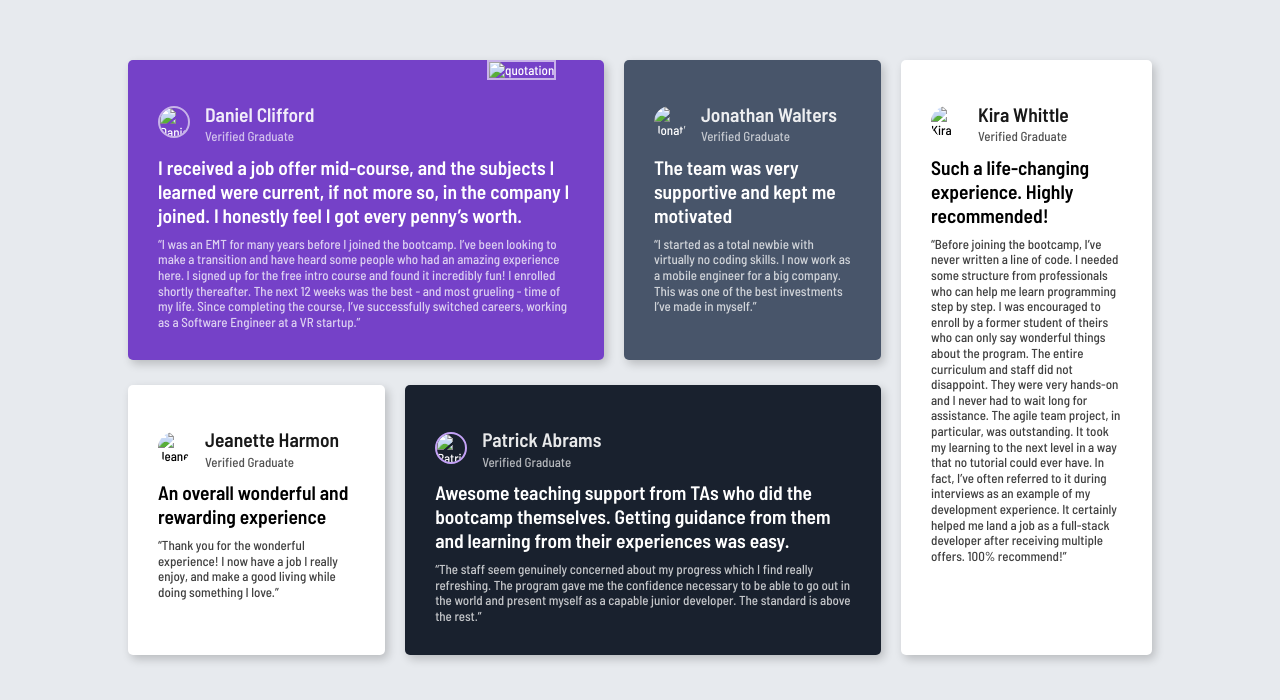
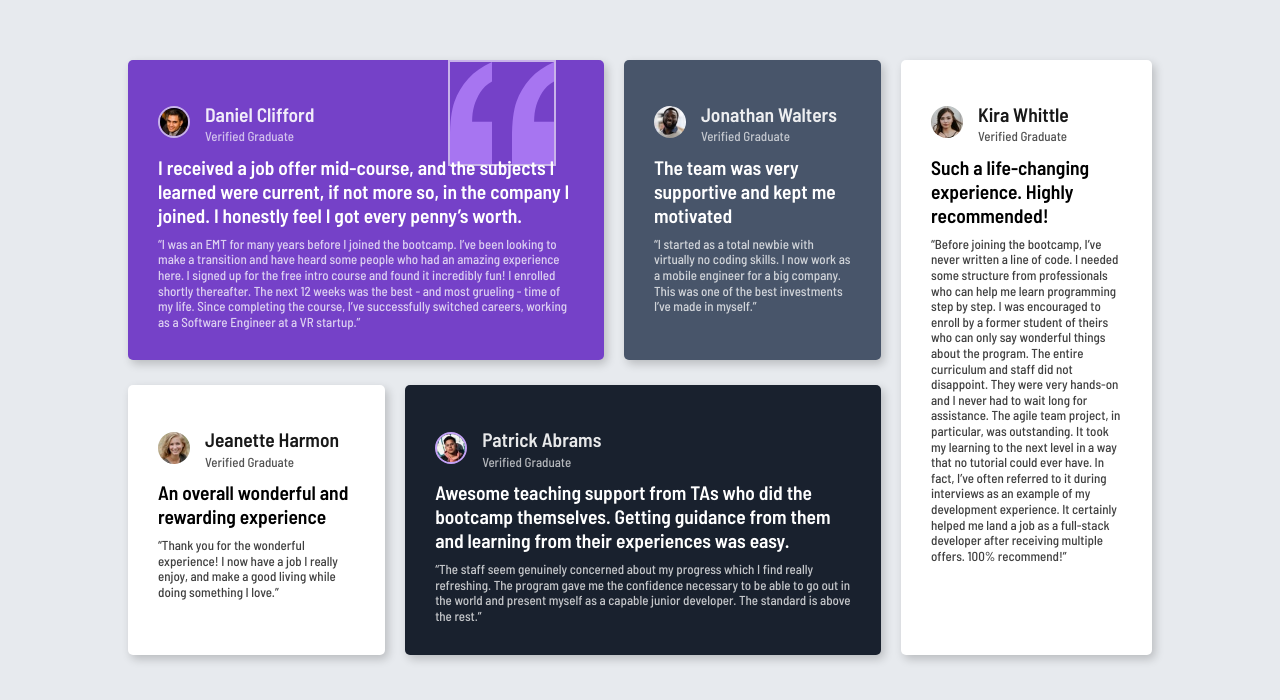
Before and after one commit to thek2j/Testimonials-grid, a plain HTML site: page index.html in a window 1280 px wide. Shown: the part 196-896 px from the top of the page. Drawn offline with Linux system fonts and the light colour scheme.

Commit message:
Update index.html

```diff
--- a/index.html
+++ b/index.html
@@ -4,7 +4,7 @@
     <meta charset="UTF-8">
     <meta name="viewport" content="width=device-width, initial-scale=1.0"> <!-- displays site properly based on user's device -->
 
-    <link rel="icon" type="image/png" sizes="32x32" href="./images/favicon-32x32.png">
+    <link rel="icon" type="image/png" sizes="32x32" href="./favicon-32x32.png">
     <title>Frontend Mentor | [Testimonials grid]</title>
     <link rel="preconnect" href="https://fonts.googleapis.com">
     <link rel="preconnect" href="https://fonts.gstatic.com" crossorigin>
@@ -16,9 +16,9 @@
       <div id="left-section">
         <div id="top-left-section">
           <div id="testimonial-1" class="grid-class">
-            <img src="./images/bg-pattern-quotation.svg " alt="quotation" id="quotation">
+            <img src="./bg-pattern-quotation.svg " alt="quotation" id="quotation">
             <div id="user-details">
-              <img src="./images/image-daniel.jpg" alt="Daniel" id="user-image">
+              <img src="./image-daniel.jpg" alt="Daniel" id="user-image">
               <div id="user-info">
                 <h3 id="user-name">Daniel Clifford</h3>
                 <p id="user-title">Verified Graduate</p>
@@ -33,7 +33,7 @@
           </div>
           <div id="testimonial-2"class="grid-class">
             <div id="user-details">
-              <img src="./images/image-jonathan.jpg" alt="Jonathan" id="user-image">
+              <img src="./image-jonathan.jpg" alt="Jonathan" id="user-image">
               <div id="user-info">
                 <h3 id="user-name">Jonathan Walters</h3>
                 <p id="user-title">Verified Graduate</p>
@@ -51,7 +51,7 @@
         <div id="bottom-left-section">
           <div id="testimonial-3"class="grid-class">
             <div id="user-details">
-              <img src="./images/image-jeanette.jpg" alt="Jeanette" id="user-image">
+              <img src="./image-jeanette.jpg" alt="Jeanette" id="user-image">
               <div id="user-info">
                 <h3 id="user-name">Jeanette Harmon</h3>
                 <p id="user-title">Verified Graduate</p>
@@ -69,7 +69,7 @@
 
           <div id="testimonial-4"class="grid-class">
             <div id="user-details">
-              <img src="./images/image-patrick.jpg" alt="Patrick" id="user-image">
+              <img src="./image-patrick.jpg" alt="Patrick" id="user-image">
               <div id="user-info">
                 <h3 id="user-name">Patrick Abrams</h3>
                 <p id="user-title">Verified Graduate</p>
@@ -89,7 +89,7 @@
       <div id="right-section">
         <div id="testimonial-5"class="grid-class">
           <div id="user-details">
-            <img src="./images/image-kira.jpg" alt="Kira" id="user-image">
+            <img src="./image-kira.jpg" alt="Kira" id="user-image">
             <div id="user-info">
               <h3 id="user-name">Kira Whittle</h3>
               <p id="user-title">Verified Graduate</p>
```
